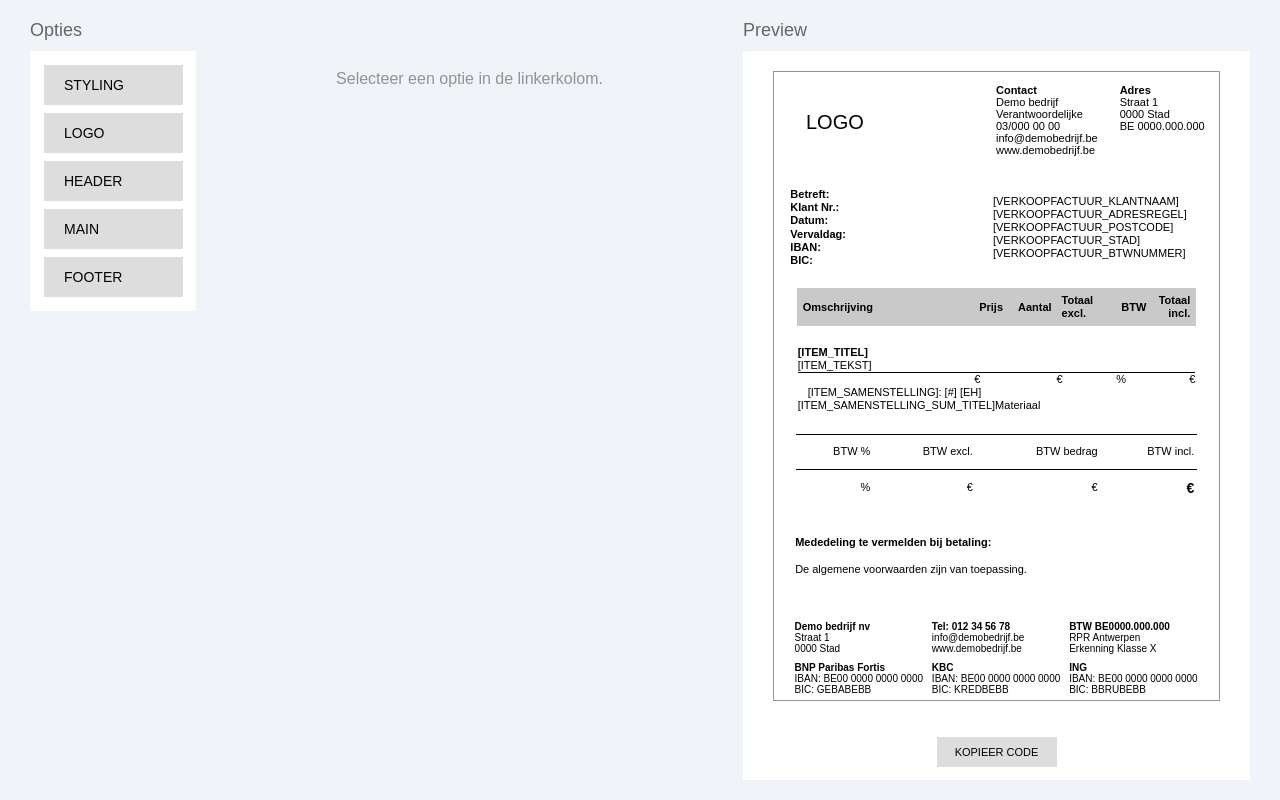
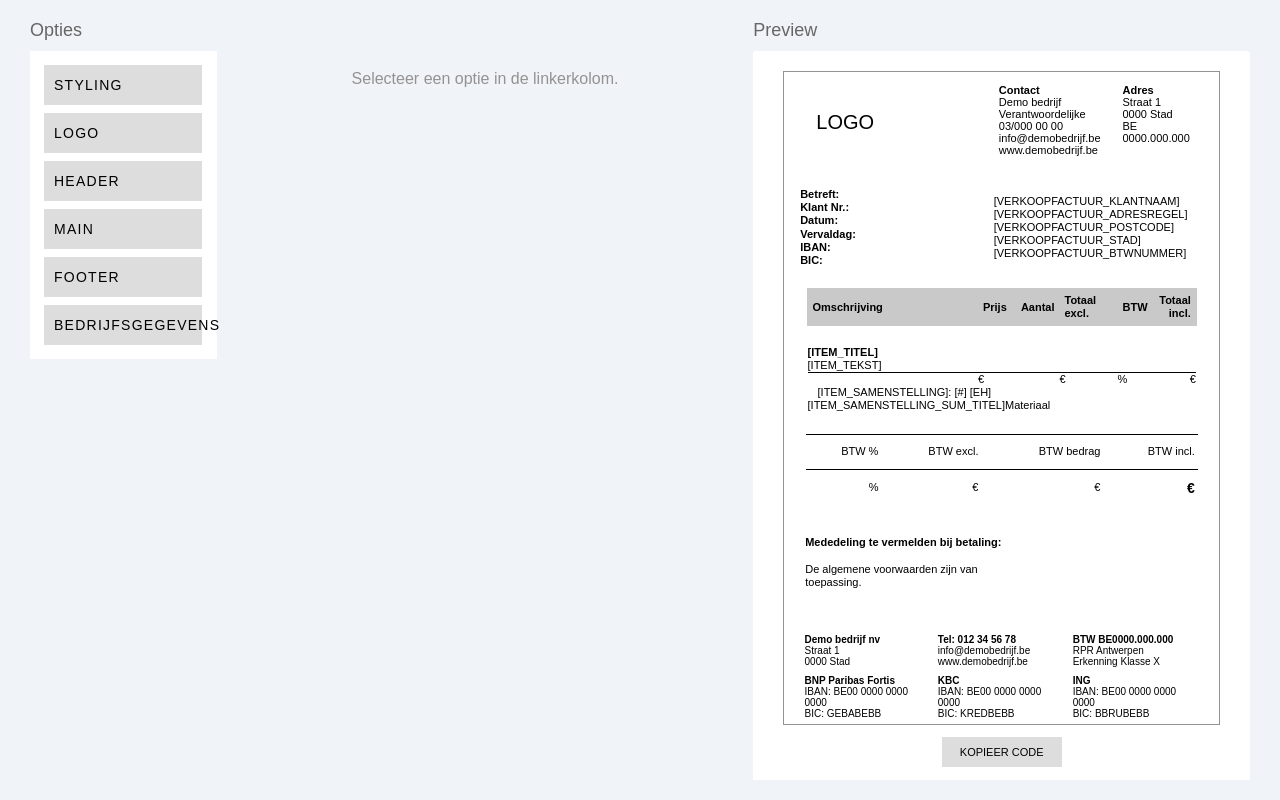
Before and after one commit to Karen03y/iamd-stage-wizard, an Angular app: page / in a window 1280 px wide. Built offline with nearby package versions, Linux system fonts and the light colour scheme.

Commit message:
added bedrijfsgegevens

```diff
--- a/src/app/app.component.css
+++ b/src/app/app.component.css
@@ -29,7 +29,7 @@ main {
 /*********************** LEFT CONTAINER ***********************/
 
 .left-container {
-  width: 15%;
+  width: 17%;
 }
 
 .button-wrapper {
--- a/src/app/app.component.html
+++ b/src/app/app.component.html
@@ -35,6 +35,9 @@
             <ng-container *ngSwitchCase="'footer'">
               <app-footer (footerChange)="onFooterChange($event)"></app-footer>
             </ng-container>
+            <ng-container *ngSwitchCase="'bedrijfsgegevens'">
+              <app-bedrijfsgegevens> </app-bedrijfsgegevens>
+            </ng-container>
           </ng-container>
         </div>
       </article>
--- a/src/app/app.component.ts
+++ b/src/app/app.component.ts
@@ -14,23 +14,26 @@ import { MatDialog } from '@angular/material/dialog';
 import { LogoUploadComponent } from "./components/logo-upload/logo-upload.component";
 import { DomSanitizer, SafeHtml} from '@angular/platform-browser';
 import { OptionButtonComponent } from "./components/option-button/option-button.component";
+import { BedrijfsgegevensComponent } from "./components/bedrijfsgegevens/bedrijfsgegevens.component";
 
 @Component({
     selector: 'app-root',
     templateUrl: './app.component.html',
     styleUrls: ['./app.component.css'],
     standalone: true,
-    imports: [CommonModule, FormsModule, HeaderComponent, StylingComponent, MainComponent, FooterComponent, HttpClientModule, HtmlDialogComponent, LogoUploadComponent, OptionButtonComponent]
+    imports: [CommonModule, FormsModule, HeaderComponent, StylingComponent, MainComponent, FooterComponent, HttpClientModule, HtmlDialogComponent, LogoUploadComponent, OptionButtonComponent, BedrijfsgegevensComponent]
 })
 export class AppComponent {
   title = 'iamd-document-wizard';
 
   options: Option[] = [
-    { title: "Styling", content: { type: "styling" }, showContent: true },
-    { title: "Logo", content: {type:"logo"}, showContent:true},
-    { title: "Header", content: { type: "header" }, showContent: true },
-    { title: "Main", content: { type: "main" }, showContent: true},
-    { title: "Footer", content: { type: "footer" }, showContent: true },
+    { title: "Styling", content: { type: "styling" } },
+    { title: "Logo", content: {type:"logo"}},
+    { title: "Header", content: { type: "header" }},
+    { title: "Main", content: { type: "main" }},
+    { title: "Footer", content: { type: "footer" }},
+    { title: "Bedrijfsgegevens", content: {type: "bedrijfsgegevens"}}
+
   ];
 
   selectedHeader:Header = {content:""};
--- /dev/null
+++ b/src/app/components/bedrijfsgegevens/bedrijfsgegevens.component.html
@@ -0,0 +1,16 @@
+<mat-form-field appearance="outline" [floatLabel]="'always'">
+  <mat-label>Bedrijfsnaam</mat-label>
+  <input matInput />
+</mat-form-field>
+<mat-form-field appearance="outline" [floatLabel]="'always'">
+  <mat-label>Straat + nummer</mat-label>
+  <input matInput />
+</mat-form-field>
+<mat-form-field appearance="outline" [floatLabel]="'always'">
+  <mat-label>Postcode</mat-label>
+  <input matInput />
+</mat-form-field>
+<mat-form-field appearance="outline" [floatLabel]="'always'">
+  <mat-label>Plaats</mat-label>
+  <input matInput />
+</mat-form-field>
--- a/src/app/components/option-button/option-button.component.css
+++ b/src/app/components/option-button/option-button.component.css
@@ -1,6 +1,11 @@
 p {
   font-weight: 400;
   font-size: 14px;
+}
+
+.mdc-button {
+  justify-content: flex-start;
+  border-radius: 0px;
 }
 
 button {
@@ -8,11 +13,11 @@ button {
   width: 95%;
   height: 40px;
   vertical-align: center;
+  text-align: left;
   text-transform: uppercase;
   background-color: var(--light-grey-color);
-  text-align: left;
   cursor: pointer;
-  padding: 0 20px;
+  padding: 0 10px;
   margin: 4px;
   color: #000;
 }
--- a/src/app/components/option-button/option-button.component.ts
+++ b/src/app/components/option-button/option-button.component.ts
@@ -1,13 +1,15 @@
 import { Component, EventEmitter, Input, Output } from '@angular/core';
 import { Option } from '../../../types';
 import { CommonModule } from '@angular/common';
+import {MatButtonModule} from '@angular/material/button';
+
 
 @Component({
   selector: 'app-option-button',
   standalone: true,
-  imports: [CommonModule],
+  imports: [CommonModule, MatButtonModule],
   template: `
-    <button
+    <button mat-button
       *ngFor="let option of options; let i = index"
       (click)="toggleOption(i)"
       [ngClass]="{ 'selected-title': selectedOptionIndex === i }"
--- a/src/types.ts
+++ b/src/types.ts
@@ -3,7 +3,6 @@ import { SafeHtml } from "@angular/platform-browser";
 export interface Option {
     title: string;
     content:Content,
-    showContent:boolean,
     selected?:boolean
 }
 
```
Also changed, not shown: src/app/components/bedrijfsgegevens/bedrijfsgegevens.component.ts (added, +17 -0 lines), src/app/components/bedrijfsgegevens/bedrijfsgegevens.component.css (added), 1 other file (tests, documents, lock files or other folders).
